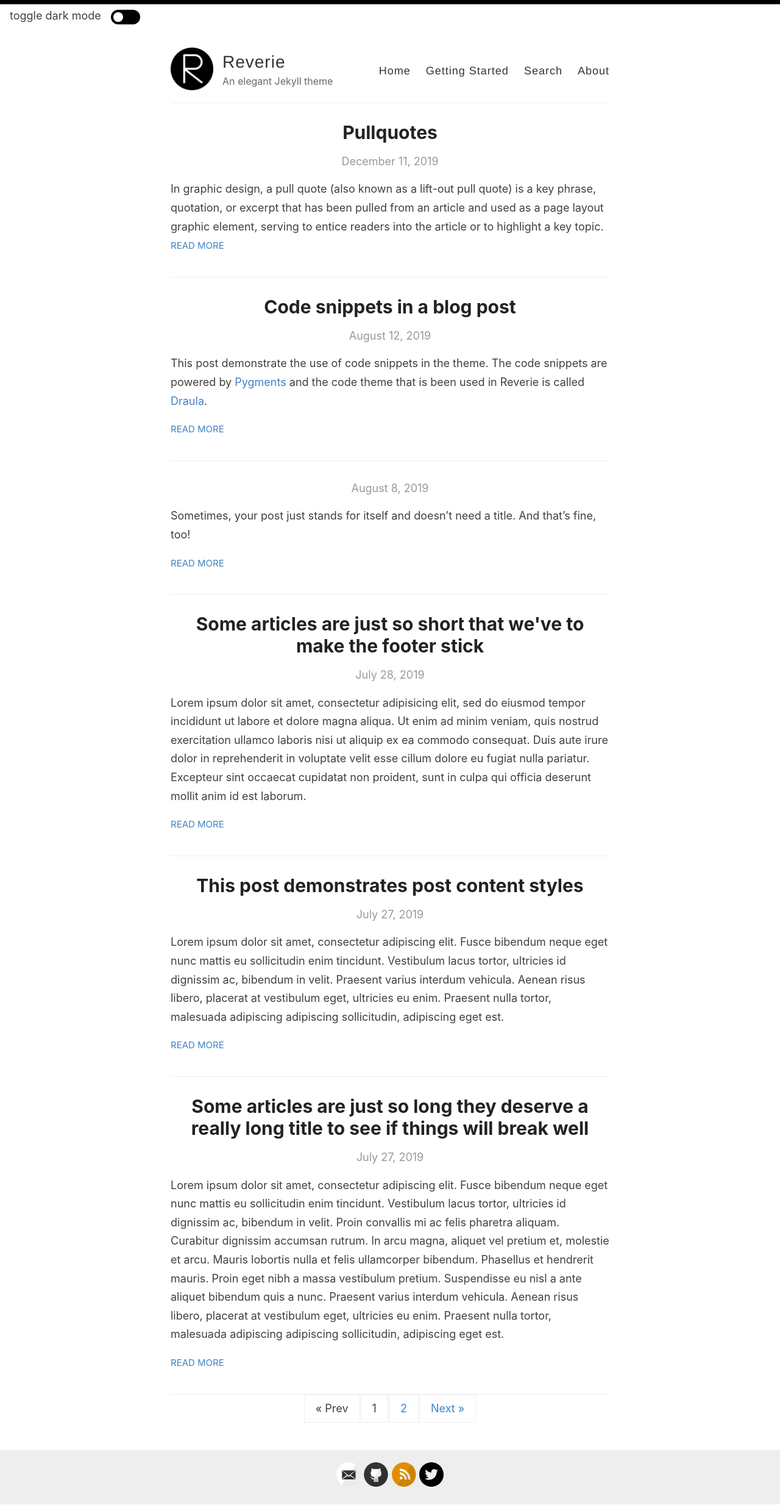
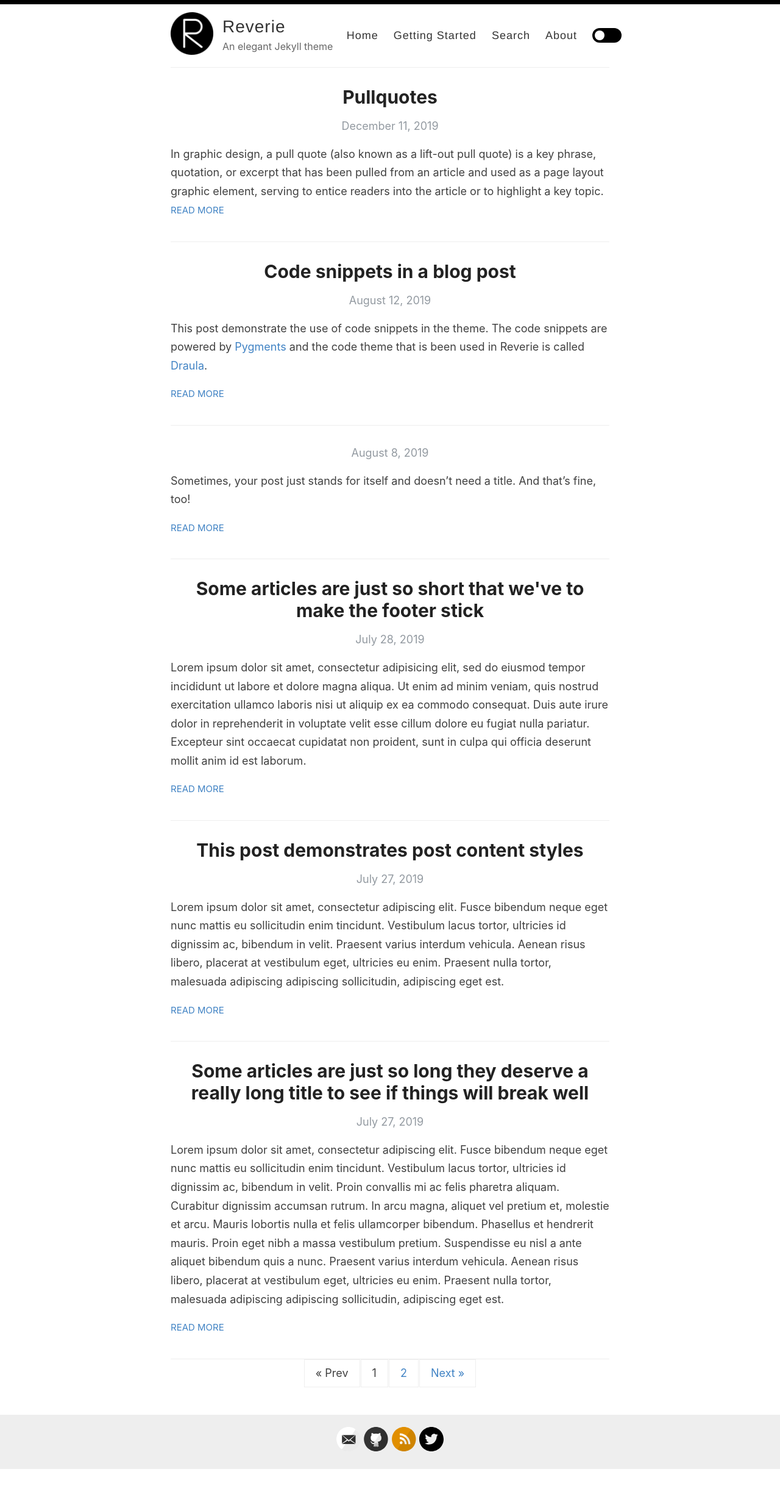
Before and after one commit to amitmerchant1990/reverie, a Jekyll site: the page built from index.html, in a window 1280 px wide. Shown: the whole page at 61% size. Built offline with Jekyll 4.4.1, drawn with Linux system fonts in a browser that asks for light colours; the list of posts is cut into pages by our own code; after the commit the page ends 2410 px from its top, so only the background shows below that.

Commit message:
move dark mode toggle to navbar, made it look nicer

```diff
--- a/_layouts/default.html
+++ b/_layouts/default.html
@@ -6,6 +6,7 @@
     {% include meta.html %}
 
     <link rel="stylesheet" type="text/css" href="{{ site.baseurl }}/assets/style.css" />
+    <link rel="stylesheet" href="https://cdnjs.cloudflare.com/ajax/libs/font-awesome/4.7.0/css/font-awesome.min.css">
     <link rel="alternate" type="application/rss+xml" title="{{ site.name }} - {{ site.description }}" href="{{ site.baseurl }}/feed.xml" />
     <link rel="canonical" href="{{ site.url }}{{ page.url }}" />
 
@@ -17,13 +18,6 @@
 
   <body>
     <div id="bar"></div>
-
-    <div class="top-right-corner">
-      <div style="padding-right:1rem;margin-top:-.3rem;">toggle dark mode</div>
-      <div class="switch">
-        <span class="btn-toggle"></span>
-      </div>
-    </div>
 
     <div class="wrapper-container">
       <div class="wrapper-masthead">
@@ -42,6 +36,11 @@
               <a href="{{ site.baseurl }}/getting-started">Getting Started</a>
               <a href="{{ site.baseurl }}/search">Search</a>
               <a href="{{ site.baseurl }}/about">About</a>
+
+              <div class="switch">
+                <span class="btn-toggle"></span>
+              </div>
+
             </nav>
 
           </header>
--- a/assets/style.scss
+++ b/assets/style.scss
@@ -41,22 +41,17 @@ html {
 // Toggle
 // https://codepen.io/coralcat/pen/qBayzVX
 .switch {
-    display: flex;
+    display: inline-flex;
     border-radius: 50px;
     height: 1.5rem;
     width: 3rem;
-    padding: .26rem;
+    padding: .25rem;
     background-color: black;
     transition: background-color .2s;
     cursor: pointer;
-}
-
-.top-right-corner {
-  display: flex;
-  position: relative;
-  margin: 0;
-  vertical-align: top;
-  padding: 1rem;
+    vertical-align: -.1rem;
+    position: relative;
+    left: 20px;
 }
 
 .btn-toggle {
@@ -64,11 +59,14 @@ html {
     height: 1rem;
     border-radius: 20px;
     background-color: white;
-    transition: transform .1s;
+    transition: transform .5s;
 }
 
 .dark-mode .btn-toggle {
-    transform: translateX(1.5rem);
+    background-color: black;
+    border-radius: 50%;
+    box-shadow: inset .3rem .3rem 0 0 white;
+    transform: translateX(1.5rem) rotate(270deg);
 }
 
 body {
```
